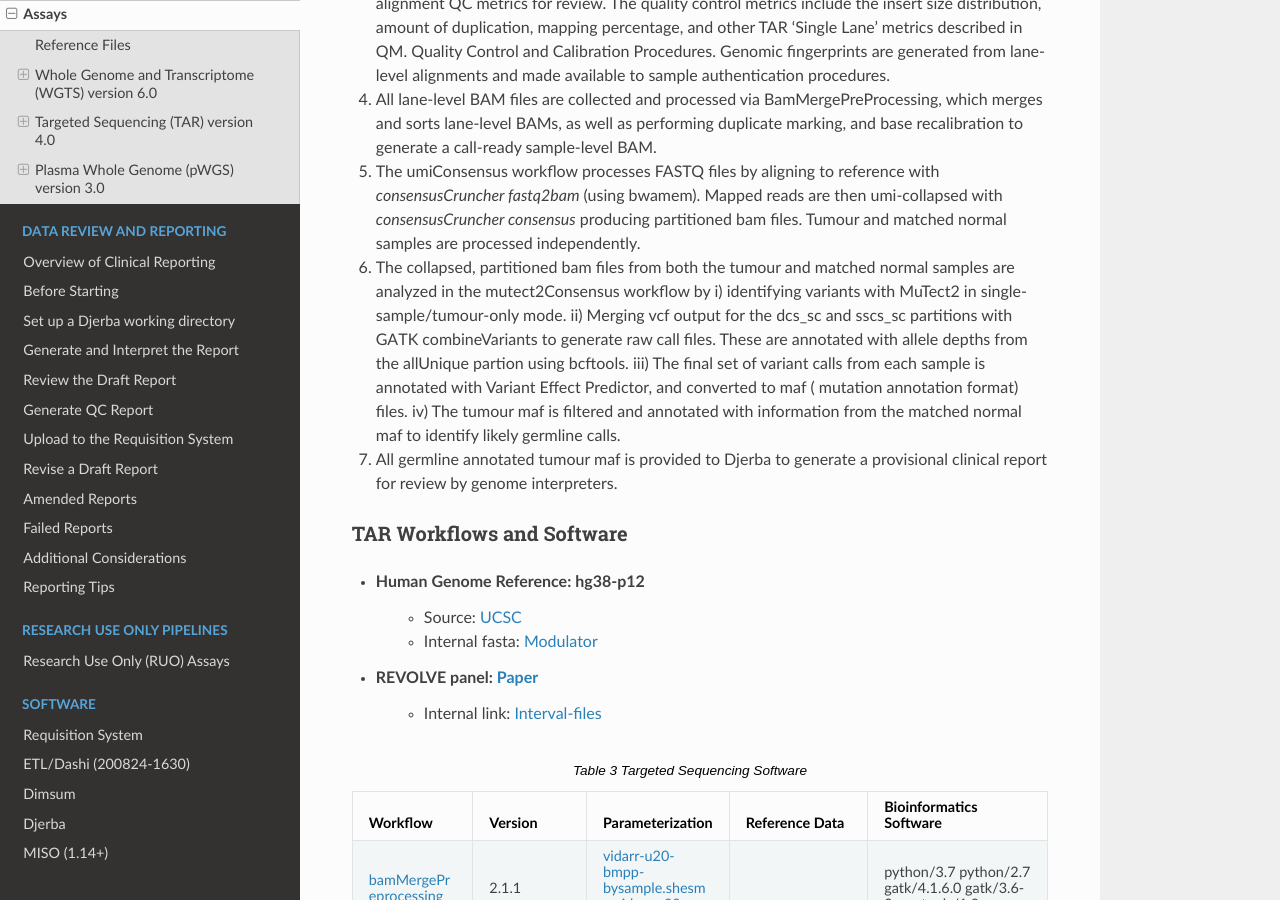
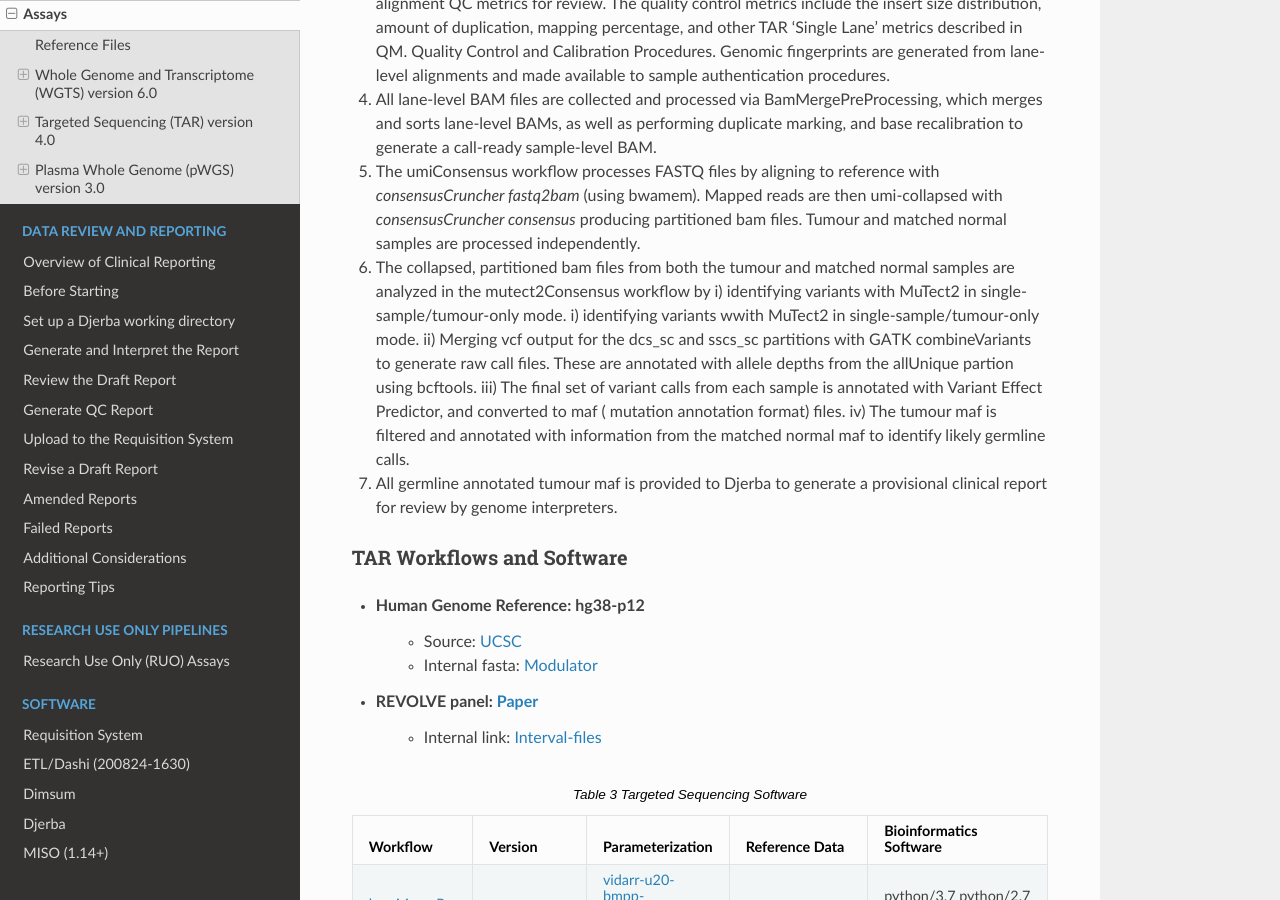
Before and after one commit to oicr-gsi/oicr-gsi, a Sphinx documentation site: the page built from source/informatics-pipelines/assays.rst, in a window 1280 px wide and 900 px high, scrolled down 7649 px. Built offline with Sphinx 7.4.7 and the Read the Docs theme 3.1.0, drawn with Linux system fonts in a browser that asks for light colours.

Commit message:
modified tarseq description

```diff
--- a/source/informatics-pipelines/assays.rst
+++ b/source/informatics-pipelines/assays.rst
@@ -128,10 +128,13 @@ Targeted Sequencing (TAR) version |tar-version|
 5.	The umiConsensus workflow processes FASTQ files by aligning to reference with *consensusCruncher fastq2bam* (using bwamem). Mapped reads are then umi-collapsed with *consensusCruncher consensus* producing partitioned bam files.  Tumour and matched normal samples are processed independently.
 6.	The collapsed, partitioned bam files from both the tumour and matched normal samples are analyzed in the mutect2Consensus workflow by
 	i) identifying variants with MuTect2 in single-sample/tumour-only mode.
+	i) identifying variants wwith MuTect2 in single-sample/tumour-only mode.
 	ii) Merging vcf output for the dcs_sc and sscs_sc partitions with GATK combineVariants to generate raw call files. These are annotated with allele depths from the allUnique partion using bcftools.
 	iii) The final set of variant calls from each sample is annotated with Variant Effect Predictor, and converted to maf ( mutation annotation format) files.
 	iv) The tumour maf is filtered and annotated with information from the matched normal maf to identify likely germline calls.
 7.	All germline annotated tumour maf is provided to Djerba to generate a provisional clinical report for review by genome interpreters.
+
+
 
 
 TAR Workflows and Software
```
